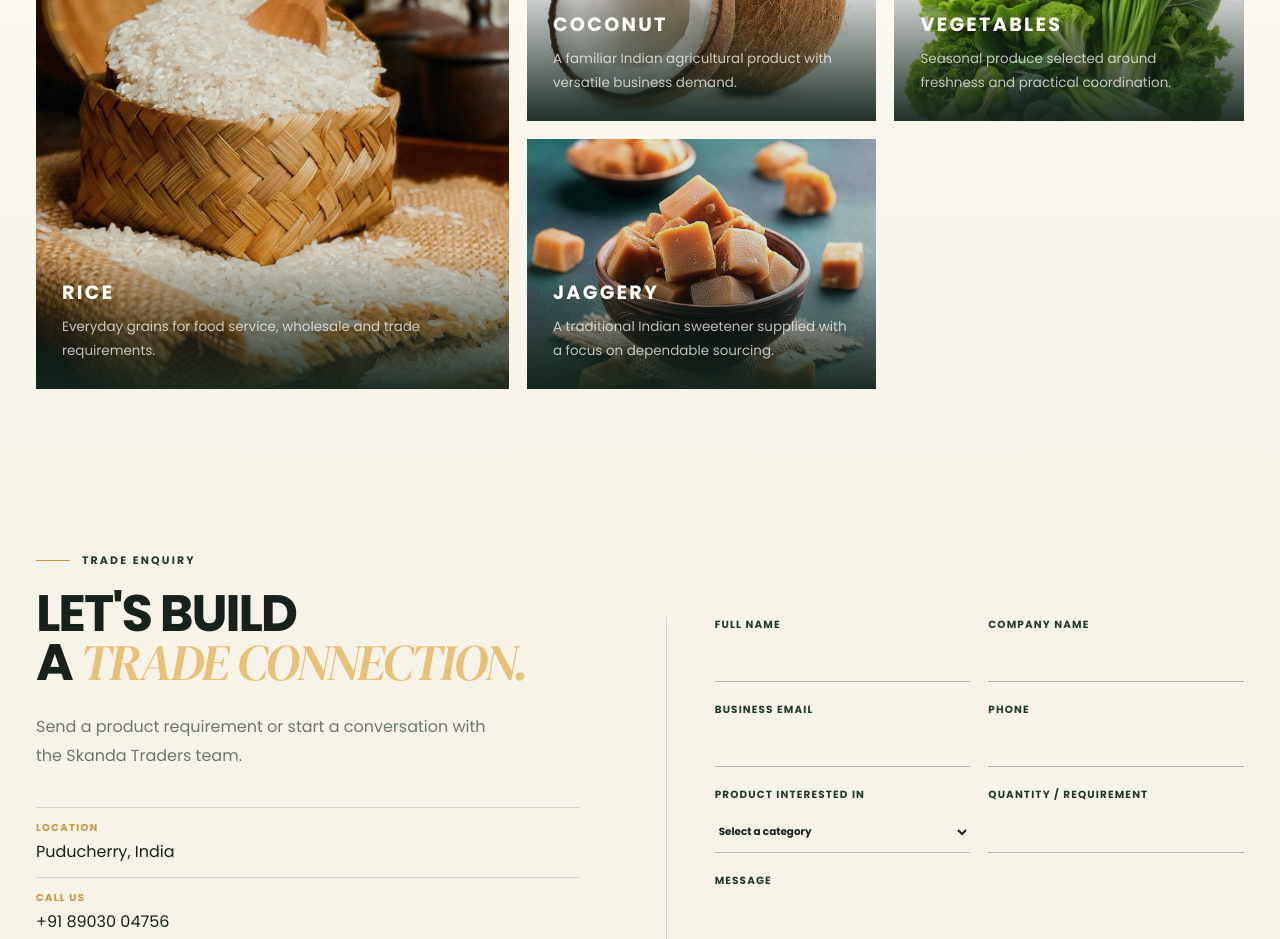
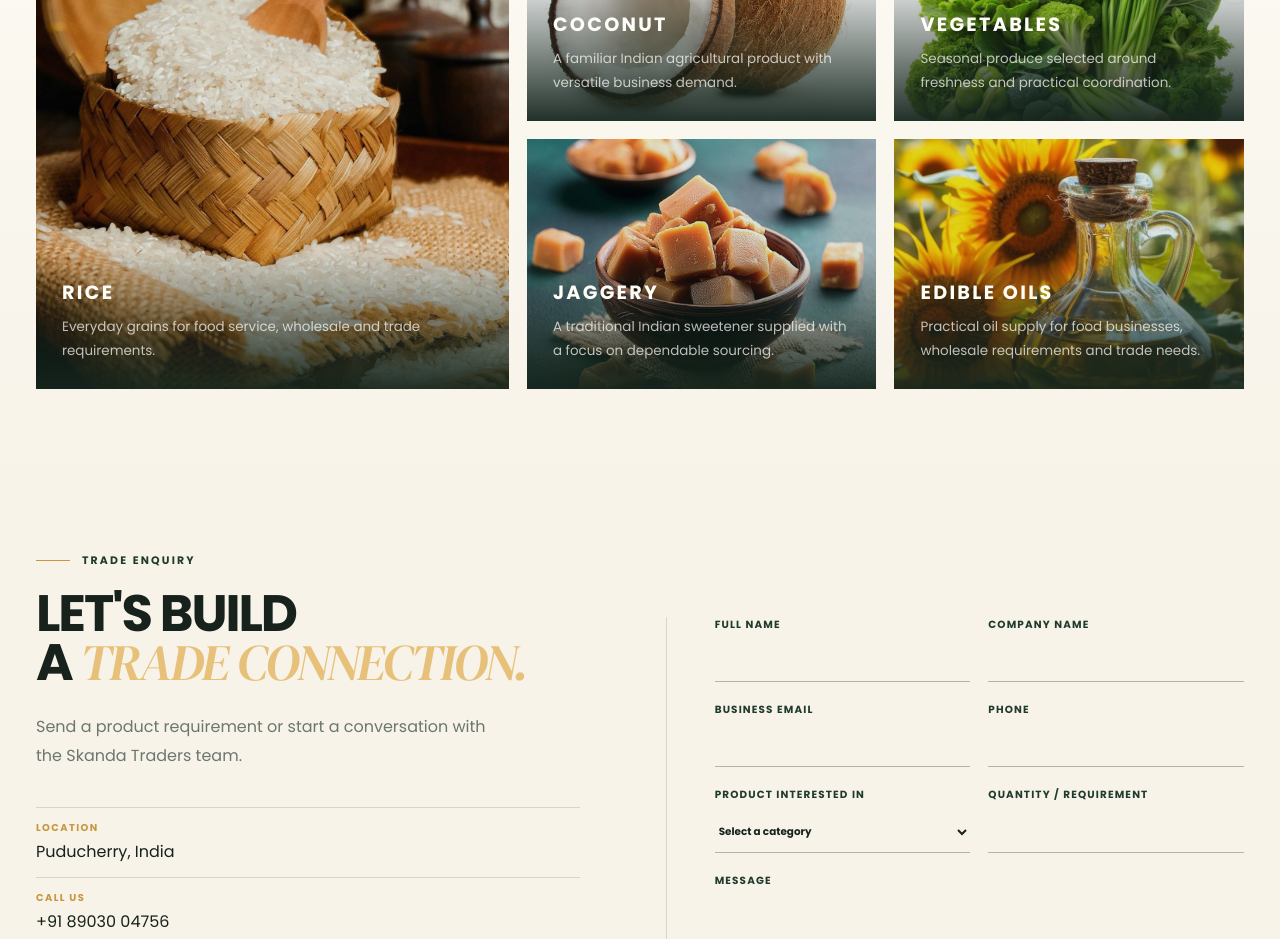
Before and after one commit to Ragamaliga-2004/skanda-traders, a React (Vite) app: page / in a window 1280 px wide. Shown: the part 4940-5879 px from the top of the page. Built offline with nearby package versions, Linux system fonts and the light colour scheme.

Commit message:
Fill product story grid

```diff
--- a/src/data/products.js
+++ b/src/data/products.js
@@ -65,4 +65,9 @@ export const storyProducts = [
     image: jaggery,
     copy: 'A traditional Indian sweetener supplied with a focus on dependable sourcing.',
   },
+  {
+    title: 'Edible Oils',
+    image: midOil,
+    copy: 'Practical oil supply for food businesses, wholesale requirements and trade needs.',
+  },
 ];
```
Also changed, not shown: 2 other files (tests, documents, lock files or other folders).
